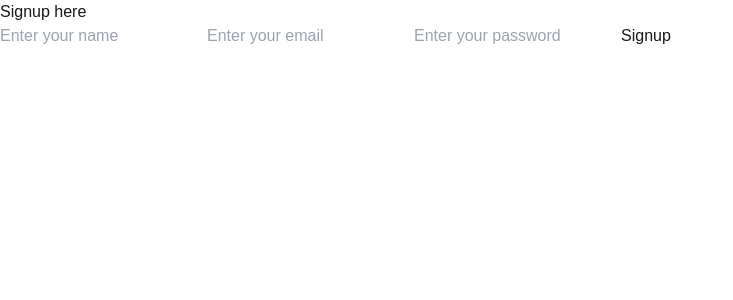
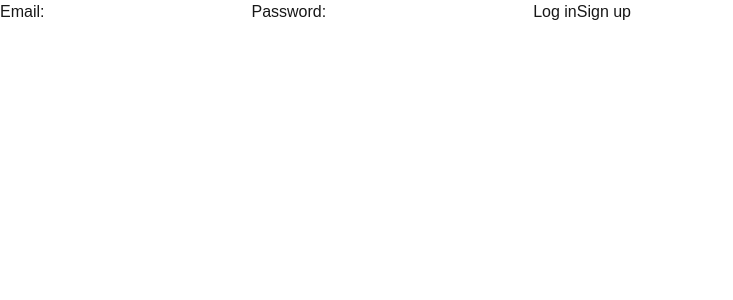
Before and after one commit to brunofregoso/radioclub, a Next.js app: page /signup in a window 1280 px wide. Shown: the top 300 px of the page, without its empty margins (0-733 px from the left). Built offline with nearby package versions, Linux system fonts and the light colour scheme.

Commit message:
added local env and supabase

```diff
--- a/package.json
+++ b/package.json
@@ -9,6 +9,9 @@
     "lint": "next lint"
   },
   "dependencies": {
+    "@supabase/auth-helpers-nextjs": "^0.10.0",
+    "@supabase/ssr": "^0.5.1",
+    "@supabase/supabase-js": "^2.45.4",
     "next": "^14.2.13",
     "react": "^18",
     "react-dom": "^18"
--- /dev/null
+++ b/src/app/lib/supabase.ts
@@ -0,0 +1,6 @@
+import { createClient } from '@supabase/supabase-js';
+
+export const supabase = createClient(
+  process.env.NEXT_PUBLIC_SUPABASE_URL!,
+process.env.NEXT_PUBLIC_SUPABASE_ANON_KEY!
+);
--- a/src/app/signup/page.tsx
+++ b/src/app/signup/page.tsx
@@ -1,15 +1,14 @@
-import React from 'react'
+import { login, signup } from './actions'
 
-export default function Signup() {
+export default function LoginPage() {
   return (
-    <div>
-        <h1>Signup here</h1>
-        <form>
-            <input type="text" placeholder="Enter your name"/>
-            <input type="email" placeholder="Enter your email"/>
-            <input type="password" placeholder="Enter your password"/>
-            <button>Signup</button>
-        </form>
-    </div>
+    <form>
+      <label htmlFor="email">Email:</label>
+      <input id="email" name="email" type="email" required />
+      <label htmlFor="password">Password:</label>
+      <input id="password" name="password" type="password" required />
+      <button formAction={login}>Log in</button>
+      <button formAction={signup}>Sign up</button>
+    </form>
   )
 }
```
Also changed, not shown: 2 other files (tests, documents, lock files or other folders).
